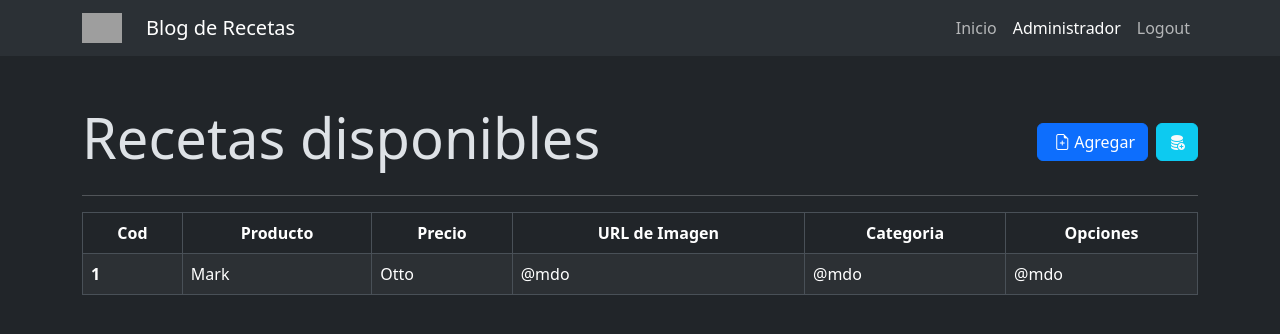
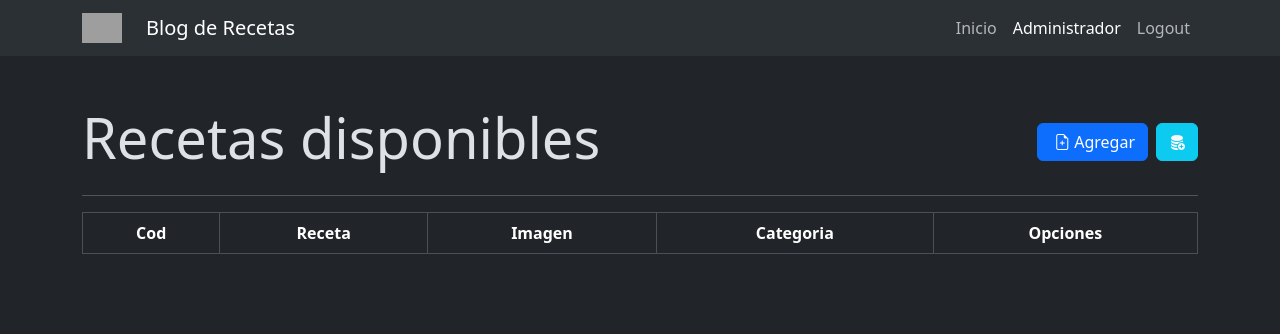
Before and after one commit to Lucaspozziok64/blogRecetas-frontend, a React (Vite) app: page /administrador in a window 1280 px wide. Shown: the top 334 px of the page. Built offline with nearby package versions, Linux system fonts and the light colour scheme; sample sign-in values are in the browser's storage; grey boxes are pictures that could not be loaded.

Commit message:
cree ruta de formulario para editar

```diff
--- a/src/App.jsx
+++ b/src/App.jsx
@@ -55,6 +55,14 @@ function App() {
                 />
               }
             ></Route>
+            <Route
+              path="editar"
+              element={
+                <Formulariorecetas
+                  titulo={"Editar receta"}
+                />
+              }
+            ></Route>
           </Route>
           <Route
             path="/login"
--- a/src/components/pages/Administrador.jsx
+++ b/src/components/pages/Administrador.jsx
@@ -3,12 +3,7 @@ import { defaultRecipes } from "../../data/datosPrueba";
 import { Link } from "react-router";
 import "bootstrap/dist/css/bootstrap.min.css";
 
-const Administrador = () => {
-  const cargarProductosPrueba = () => {
-    //cargar datos de prueba
-    setProductos(defaultRecipes);
-  };
-
+const Administrador = ({ recetas, setRecetas }) => {
   return (
     <section className="container mainSection">
       <div className="d-flex justify-content-between align-items-center mt-5">
@@ -18,10 +13,7 @@ const Administrador = () => {
             <i className="bi bi-file-earmark-plus mx-1"></i>
             Agregar
           </Link>
-          <Button
-            className="btn btn-info ms-2 text-light"
-            onClick={cargarProductosPrueba}
-          >
+          <Button className="btn btn-info ms-2 text-light">
             <i className="bi bi-database-fill-add"></i>
           </Button>
         </div>
@@ -31,22 +23,34 @@ const Administrador = () => {
         <thead>
           <tr className="text-center">
             <th>Cod</th>
-            <th>Producto</th>
-            <th>Precio</th>
-            <th>URL de Imagen</th>
+            <th>Receta</th>
+            <th>Imagen</th>
             <th>Categoria</th>
             <th>Opciones</th>
           </tr>
         </thead>
         <tbody>
-          <tr>
-            <th scope="row">1</th>
-            <td>Mark</td>
-            <td>Otto</td>
-            <td>@mdo</td>
-            <td>@mdo</td>
-            <td>@mdo</td>
-          </tr>
+          {recetas.map((receta, index) => (
+            <tr key={index}>
+              <th scope="row">1</th>
+              <td>{receta.titulo}</td>
+              <td className="text-center">
+                <img src={receta.imagen}></img>
+              </td>
+              <td>{receta.categoria}</td>
+              <td className="text-center">
+                <Link
+                  className="me-lg-2 btn btn-warning"
+                  to={"/administrador/editar/"}
+                >
+                  <i className="bi bi-pencil-square"></i>
+                </Link>
+                <Button variant="danger">
+                  <i className="bi bi-trash"></i>
+                </Button>
+              </td>
+            </tr>
+          ))}
         </tbody>
       </Table>
     </section>
--- a/src/components/pages/receta/FormularioReceta.jsx
+++ b/src/components/pages/receta/FormularioReceta.jsx
@@ -1,5 +1,6 @@
 import { Form, Button } from "react-bootstrap";
 import { useForm } from "react-hook-form";
+import { Link } from "react-router";
 import Swal from "sweetalert2";
 
 const Formulariorecetas = ({ titulo, crearReceta }) => {
@@ -13,8 +14,8 @@ const Formulariorecetas = ({ titulo, crearReceta }) => {
 
   const onSubmit = async (receta) => {
     if (titulo === "Crear receta") {
-      crearReceta()
-      reset()
+      crearReceta();
+      reset();
     }
   };
 
@@ -24,7 +25,7 @@ const Formulariorecetas = ({ titulo, crearReceta }) => {
       <hr />
       <Form className="my-4" onSubmit={handleSubmit(onSubmit)}>
         <Form.Group className="mb-3" controlId="formNombreProdcuto">
-          <Form.Label>Producto*</Form.Label>
+          <Form.Label>Receta*</Form.Label>
           <Form.Control
             type="text"
             placeholder="Ej: Ensalada Rusa"
@@ -116,13 +117,11 @@ const Formulariorecetas = ({ titulo, crearReceta }) => {
               required: "Los pasos es un dato obligatorio",
               minLength: {
                 value: 10,
-                message:
-                  "Los pasos debe tener almenos 10 caracteres",
+                message: "Los pasos debe tener almenos 10 caracteres",
               },
               maxLength: {
                 value: 500,
-                message:
-                  "Los pasos debe tener como máximo 500 caracteres",
+                message: "Los pasos debe tener como máximo 500 caracteres",
               },
             })}
           />
@@ -133,6 +132,9 @@ const Formulariorecetas = ({ titulo, crearReceta }) => {
         <Button type="submit" variant="success">
           Guardar
         </Button>
+        <Link className="btn btn-danger mx-2" to={"/administrador"}>
+          Cancelar
+        </Link>
       </Form>
     </section>
   );
```
